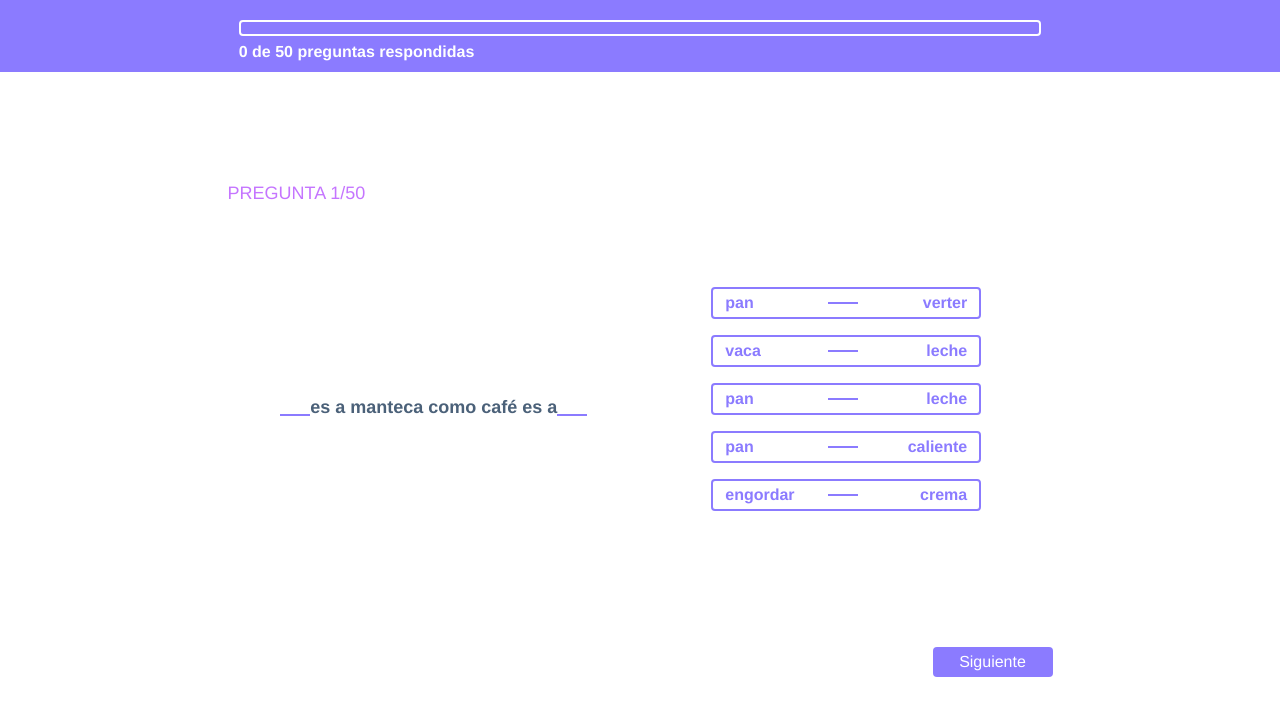
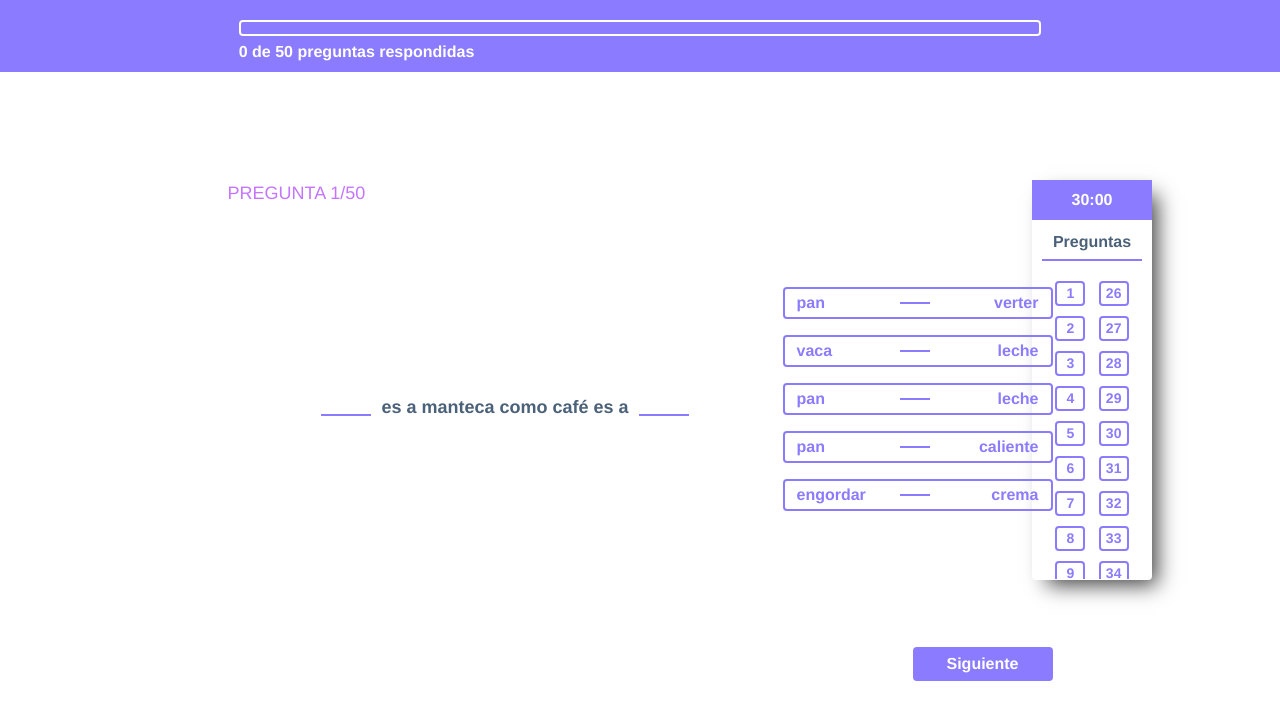
Before and after one commit to Mikjail/psicolab-ui, a Vue app: page / in a window 1280 px wide. Shown: the top 720 px of the page. Built offline with nearby package versions, Linux system fonts and the light colour scheme.

Commit message:
QuestionMap - Adding question list without actions

```diff
--- a/src/components/FooterNav.vue
+++ b/src/components/FooterNav.vue
@@ -1,7 +1,4 @@
 <template>
-  <div class="container">
-    <div class="row justify-content-center">
-      <div class="col-12 col-xl-9">
   <div class="footer-nav__nav-btns">
       <button class="footer-nav__nav-btns__back btn"
         v-if="!isFirstPage"
@@ -13,9 +10,6 @@
         @click="onNext()">
         Siguiente
       </button>
-        </div>
-      </div>
-    </div>
   </div>
 </template>
 <script lang="ts">
--- /dev/null
+++ b/src/components/QuestionMap.vue
@@ -0,0 +1,107 @@
+<template>
+  <div class="question-map">
+    <div class="question-map__timer">
+        30:00
+      </div>
+      <div class="question-map__title">
+        <span>
+          Preguntas
+        </span>
+      </div>
+      <div class="question-map__list">
+        <div class="question-map__list__row-1">
+          <button
+          class="btn"
+          v-for="index in firstRow"
+          :key="index">
+              {{index}}
+          </button>
+        </div>
+        <div class="question-map__list__row-2">
+          <button
+          class="btn"
+          v-for="index in secondRow"
+          :key="index">
+              {{secondRowNumber(index)}}
+          </button>
+        </div>
+      </div>
+  </div>
+</template>
+<script lang="ts">
+import { Vue, Component, Prop } from 'vue-property-decorator';
+
+@Component
+export default class QuestionMap extends Vue {
+  @Prop({ required: true, default: 1 }) totalQuestions!: number;
+
+  @Prop({ required: true, default: 1 }) questionsAnswered!: any;
+
+  get firstRow() {
+    return Math.ceil(this.totalQuestions / 2);
+  }
+
+  get secondRow() {
+    return Math.round(this.totalQuestions / 2);
+  }
+
+  secondRowNumber(index: number) {
+    const firstHalf = Math.ceil(this.totalQuestions / 2);
+    return firstHalf + index;
+  }
+}
+</script>
+<style lang="scss">
+  .question-map{
+    @include shadow-panel;
+    width: 120px;
+    height: 400px;
+    border-radius: 4px;
+    position: absolute;
+    right: 10%;
+    &__timer {
+      display:flex;
+      justify-content: center;
+      align-items: center;
+      background-color: $primary;
+      height: 40px;
+      color: white;
+      font-weight: bold;
+    }
+    &__title{
+      padding: 10px;
+      span {
+        position: relative;
+        display: block;
+        width: 100%;
+        text-align: center;
+        border-bottom: 2px solid $primary;
+        padding-bottom: 5px;
+        font-weight: bold;
+        color: $dark-gray;
+      }
+    }
+    &__list{
+      display: flex;
+      justify-content: space-evenly;
+      padding: 10px;
+      overflow: scroll;
+      height: 308px;
+      &__row-1,
+      &__row-2{
+        display:flex;
+        flex-direction: column;
+        button{
+          @include btn-outline-primary;
+          min-width: 10px !important;
+          margin-bottom: 10px;
+          padding: 0 !important;
+          width: 30px;
+          height: 30px;
+          font-size: 14px;
+          font-weight: 600;
+        }
+      }
+    }
+  }
+</style>
--- a/src/components/VerbalTest.vue
+++ b/src/components/VerbalTest.vue
@@ -1,7 +1,5 @@
 <template>
-  <div class="container">
-    <div class="row justify-content-center">
-      <div class="verbal col-9">
+      <div class="verbal">
         <div class="verbal__question-section"
         :id="`question-${currentPage}`">
           <div
@@ -34,8 +32,6 @@
           </div>
         </div>
       </div>
-    </div>
-  </div>
 </template>
 <script lang="ts">
 import {
@@ -86,9 +82,11 @@ export default class VerbalTest extends Vue {
         display:flex;
         justify-content: space-between;
         margin-top: 80px;
-        &__question,
+        &__question{
+          flex-basis: 68%;
+        }
         &__answer{
-          flex-basis: 50%;
+          flex-basis: 32%;
         }
         &__question {
           display: flex;
@@ -101,17 +99,17 @@ export default class VerbalTest extends Vue {
             position:relative;
             color: $primary;
             top: 8px;
-            width: 30px;
+            width: 50px;
             font-weight: 600;
             border-bottom: 2px solid $primary;
+            margin: 0 10px;
           }
         }
         &__answer {
           display: flex;
           flex-direction: column;
           justify-content: center;
-          align-items: center;
-
+          align-items: flex-end;
             input[type="radio"] {
               opacity: 0;
               position: fixed;
--- a/src/styles/_mixins.scss
+++ b/src/styles/_mixins.scss
@@ -32,13 +32,14 @@
 
 @mixin btn-primary {
   border-radius: 4px;
-  min-width: 120px;
-  height: 30px;
+  min-width: 140px;
+  height: 34px;
   background-color: $primary;
   color: white;
   display: flex;
   justify-content: center;
   align-items: center;
+  font-weight: bold;
   &:hover{
     color: white;
     background: $primary;
@@ -52,3 +53,7 @@
 -moz-box-shadow: inset 0px 0px 86px -39px rgba(197,117,255,0.71);
 box-shadow: inset 0px 0px 86px -39px rgba(197,117,255,0.71);
 }
+
+@mixin shadow-panel {
+  box-shadow: 10px 10px 20px -5px rgba(0,0,0,0.75);
+}
--- a/src/views/VerbalReasoning.vue
+++ b/src/views/VerbalReasoning.vue
@@ -3,15 +3,28 @@
     <NavBar
       :totalQuestions="totalQuestions"
       :totalAnswers="totalAnswers" />
+      <div class="container">
+        <QuestionMap
+          :totalQuestions="totalQuestions"
+          :questionsAnswered="questionsSelected"  />
+          <div class="row justify-content-center">
+            <div class="col-9">
               <VerbalTest
               :currentQuestion="currentQuestion"
               :currentPage="currentPage"
               :totalItems="testData.length"
               v-on:questionAsnwered="questionAsnwered" />
+            </div>
+          </div>
+          <div class="row justify-content-center">
+            <div class="col-12 col-xl-9">
               <FooterNav
                 :currentPage="currentPage"
                 :totalQuestions="totalQuestions"
                 v-on:onChangePage="onChangePage" />
+            </div>
+          </div>
+      </div>
   </div>
 </template>
 <script lang="ts">
@@ -19,10 +32,15 @@ import { Component, Vue } from 'vue-property-decorator';
 import NavBar from '@/components/NavBar.vue';
 import VerbalTest from '@/components/VerbalTest.vue';
 import FooterNav from '@/components/FooterNav.vue';
+import QuestionMap from '@/components/QuestionMap.vue';
 // eslint-disable-next-line
 import testData from '../assets/data/verbal-reasoning.json';
 
-@Component({ components: { NavBar, VerbalTest, FooterNav } })
+@Component({
+  components: {
+    NavBar, VerbalTest, FooterNav, QuestionMap,
+  },
+})
 export default class VerbalReasoning extends Vue {
   testData: Array<VerbalReasoningDetail> = [] ;
 
@@ -60,6 +78,8 @@ export default class VerbalReasoning extends Vue {
   }
 
   questionAsnwered(questionSelected: any) {
+    console.log('uepale');
+    console.log(questionSelected);
     this.questionsSelected = questionSelected;
     this.totalAnswers = Object.keys(questionSelected).length;
   }
```
Lines whose indentation alone changed are shown as unchanged.
